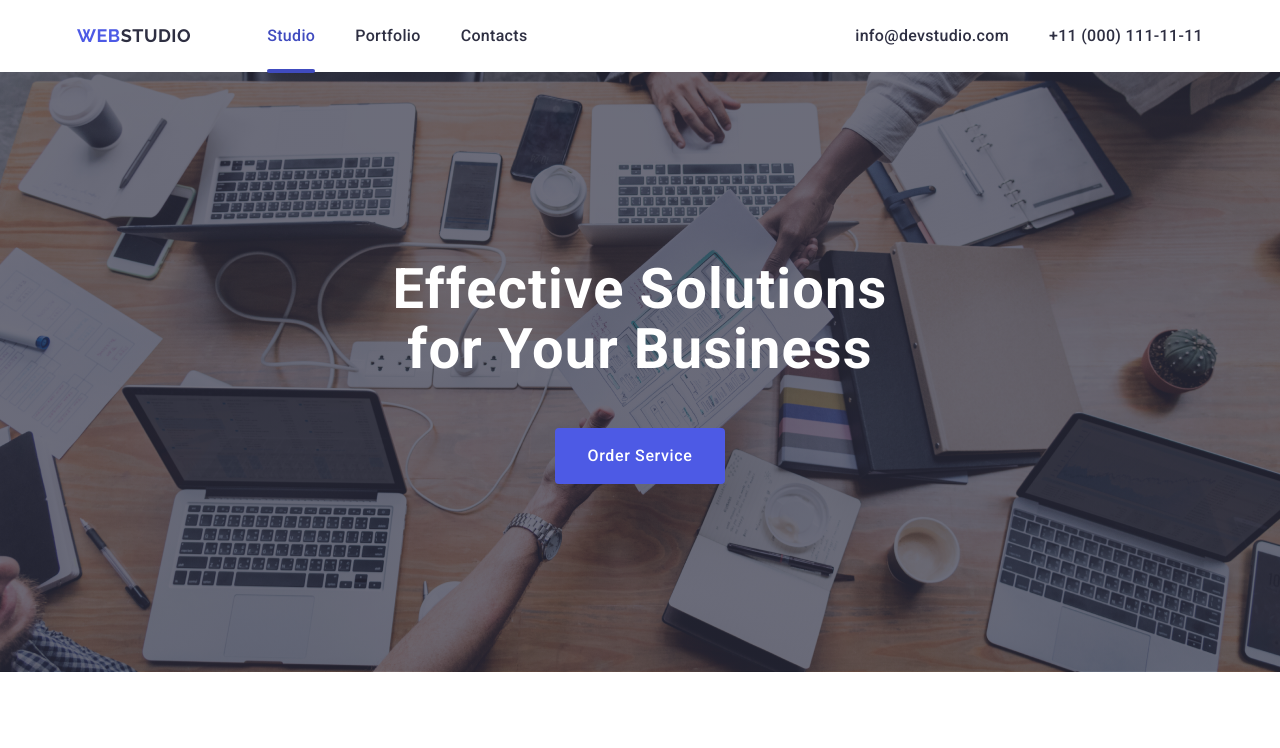
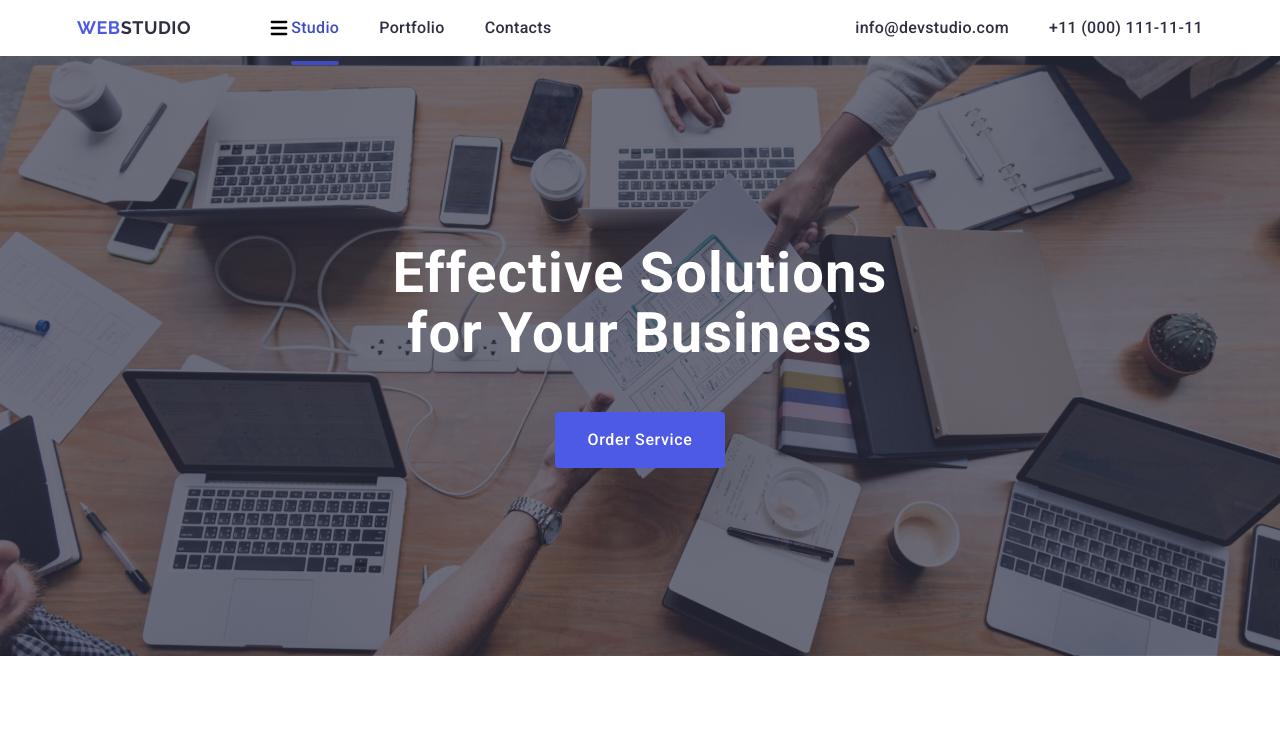
Before and after one commit to mrbombastik21/goit-markup-hw-06, a plain HTML site: page index.html in a window 1280 px wide. Shown: the top 748 px of the page. Drawn offline with nearby package versions, Linux system fonts and the light colour scheme; a web font is replaced by a local one.

Commit message:
update css

```diff
--- a/css/styles.css
+++ b/css/styles.css
@@ -130,7 +130,7 @@ img {
   justify-content: space-between;
   gap: 40px;
   width: 1158px;
-  height: 72px;
+  height: 56px;
 }
 
 @media only screen and (min-width: 768px) {
@@ -397,19 +397,17 @@ transition: color 250ms cubic-bezier(0.4, 0, 0.2, 1);
 
 .dark-bg {
   background-color: #2e2f42;
-
-
- padding: 72px 0;
-  text-align: center;
   max-width: 1440px;
   background-size: cover;
+  margin: 0 auto;
   background-repeat: no-repeat;
   background-position: center;
+  background-repeat: no-repeat;
   background-image: linear-gradient(
       rgba(46, 47, 66, 0.7),
       rgba(46, 47, 66, 0.7)
     ),
-    url(/images/oficemobile@1x.jpg);
+    url(../images/oficemobile@1x.jpg);
 }
 
 @media only screen and (min-width: 768px) {
@@ -418,7 +416,7 @@ transition: color 250ms cubic-bezier(0.4, 0, 0.2, 1);
       rgba(46, 47, 66, 0.7),
       rgba(46, 47, 66, 0.7)
     ),
-    url(/images/officetab@1x.png);
+    url(../images/officetab@1x.png);
     padding: 112px 0;
 }
 
@@ -431,7 +429,7 @@ transition: color 250ms cubic-bezier(0.4, 0, 0.2, 1);
       rgba(46, 47, 66, 0.7),
       rgba(46, 47, 66, 0.7)
     ),
-    url(/images/officedesc@1x.jpg);
+    url(../images/officedesc@1x.jpg);
     }
   }
 
@@ -441,7 +439,7 @@ transition: color 250ms cubic-bezier(0.4, 0, 0.2, 1);
         rgba(46, 47, 66, 0.7),
         rgba(46, 47, 66, 0.7)
       ),
-      url(/images/oficemobile@2x.jpg);
+      url(../images/oficemobile@2x.jpg);
     }
   }
 
@@ -451,7 +449,7 @@ transition: color 250ms cubic-bezier(0.4, 0, 0.2, 1);
         rgba(46, 47, 66, 0.7),
         rgba(46, 47, 66, 0.7)
       ),
-      url(/images/officetab@2x.png);
+      url(../images/officetab@2x.png);
     }
   }
 
@@ -461,7 +459,7 @@ transition: color 250ms cubic-bezier(0.4, 0, 0.2, 1);
         rgba(46, 47, 66, 0.7),
         rgba(46, 47, 66, 0.7)
       ),
-      url(/images/officedesc@2x.jpg);
+      url(../images/officedesc@2x.jpg);
     }
   }
 
@@ -1377,7 +1375,7 @@ height: 584px;
 }
 }
 
-.mobile-menu .menu-btn {
+.mobile-menu {
   position: absolute;
   top: 24px;
   right: 24px;
@@ -1388,6 +1386,16 @@ height: 584px;
   justify-content: center;
   width: 24px;
   height: 24px;
+}
+
+.menu-btn {
+  background-color: transparent;
+  padding: 0;
+  border: 0;
+  cursor: pointer;
+  display: flex;
+  align-items: center;
+  justify-content: center;
 }
 
 .mobile-menu-list {
```
